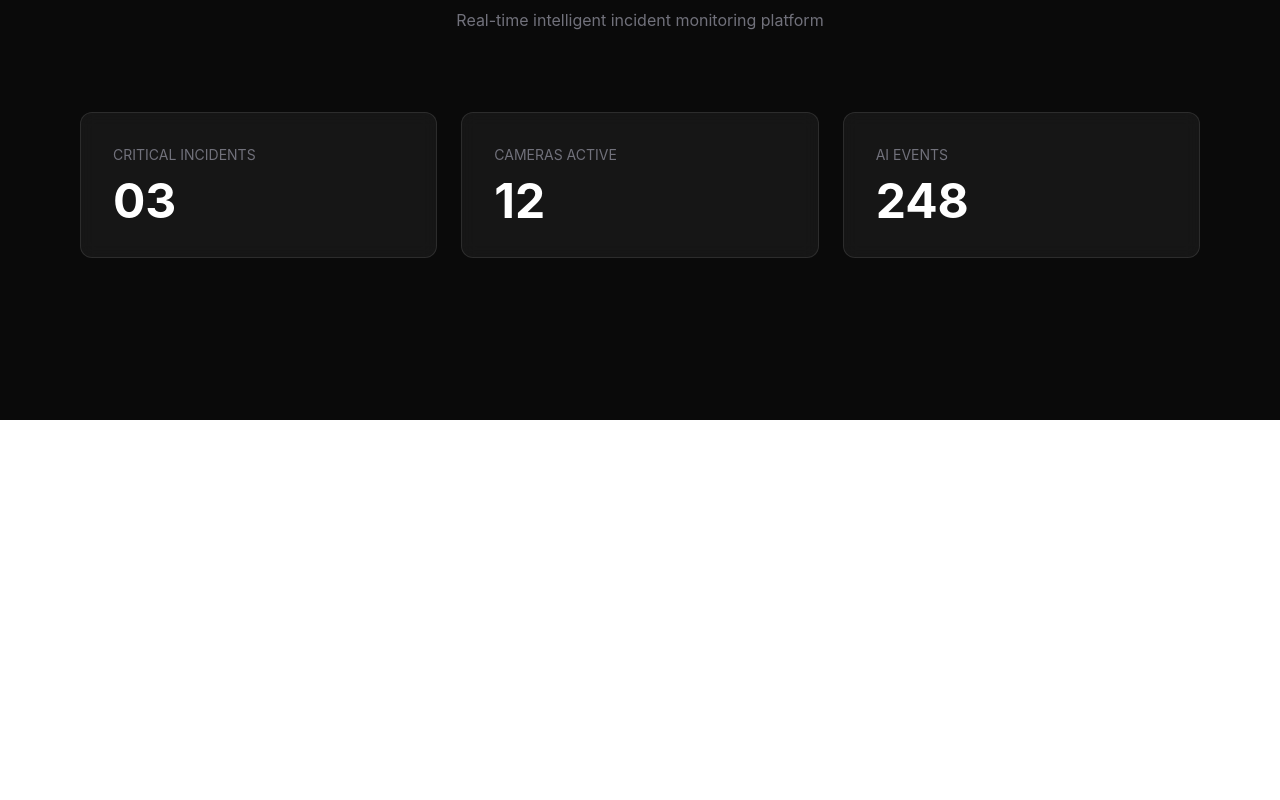
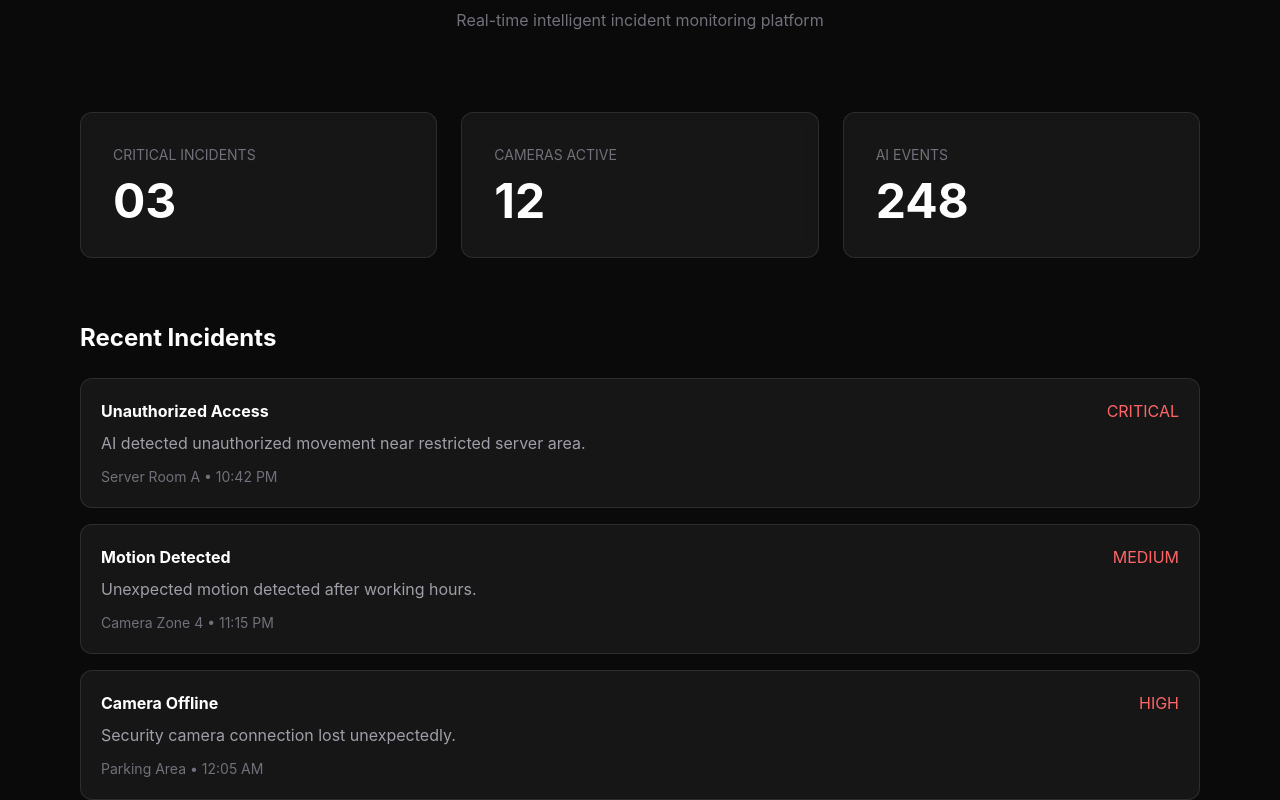
Before and after one commit to ayushjoseph/AI-Security-Incident-Monitoring-Dashboard, a React (Vite) app in the folder frontend/: page / in a window 1280 px wide. Shown: the part 380-1180 px from the top of the page. Before the commit the page ends 800 px from the top, so only its background shows below. Built offline with nearby package versions, Linux system fonts and the light colour scheme.

Commit message:
feat: add security incident monitoring UI

```diff
--- a/frontend/src/App.tsx
+++ b/frontend/src/App.tsx
@@ -1,7 +1,7 @@
 import Navbar from "./components/layout/Navbar";
 import Hero from "./components/dashboard/Hero";
 import StatCard from "./components/dashboard/StatCard";
-
+import IncidentList from "./components/dashboard/IncidentList";
 function App() {
   return (
     <div className="min-h-screen bg-neutral-950">
@@ -28,7 +28,7 @@ function App() {
         />
 
       </div>
-
+            <IncidentList />
     </div>
   );
 }
--- /dev/null
+++ b/frontend/src/components/dashboard/IncidentList.tsx
@@ -0,0 +1,93 @@
+import { incidents } from "../../data/incidents";
+
+
+function IncidentList() {
+
+
+return (
+
+<div className="px-20 mt-16">
+
+
+<h2 className="text-white text-2xl font-bold mb-6">
+
+Recent Incidents
+
+</h2>
+
+
+<div className="space-y-4">
+
+
+{incidents.map((incident)=>(
+
+
+<div
+
+key={incident.id}
+
+className="
+bg-white/5
+border
+border-white/10
+rounded-xl
+p-5
+"
+
+
+>
+
+
+<div className="flex justify-between">
+
+
+<h3 className="text-white font-bold">
+
+{incident.title}
+
+</h3>
+
+
+<span className="text-red-400">
+
+{incident.severity}
+
+</span>
+
+
+</div>
+
+
+
+<p className="text-zinc-400 mt-2">
+
+{incident.summary}
+
+</p>
+
+
+<p className="text-zinc-500 text-sm mt-3">
+
+{incident.location} • {incident.time}
+
+</p>
+
+
+</div>
+
+
+))}
+
+
+</div>
+
+
+</div>
+
+)
+
+
+}
+
+
+export default IncidentList;
--- /dev/null
+++ b/frontend/src/data/incidents.ts
@@ -0,0 +1,38 @@
+export const incidents = [
+
+  {
+    id: "INC-001",
+    title: "Unauthorized Access",
+    location: "Server Room A",
+    severity: "CRITICAL",
+    time: "10:42 PM",
+    status: "Investigating",
+    summary:
+      "AI detected unauthorized movement near restricted server area."
+  },
+
+
+  {
+    id: "INC-002",
+    title: "Motion Detected",
+    location: "Camera Zone 4",
+    severity: "MEDIUM",
+    time: "11:15 PM",
+    status: "Open",
+    summary:
+      "Unexpected motion detected after working hours."
+  },
+
+
+  {
+    id: "INC-003",
+    title: "Camera Offline",
+    location: "Parking Area",
+    severity: "HIGH",
+    time: "12:05 AM",
+    status: "Pending",
+    summary:
+      "Security camera connection lost unexpectedly."
+  }
+
+];
```
